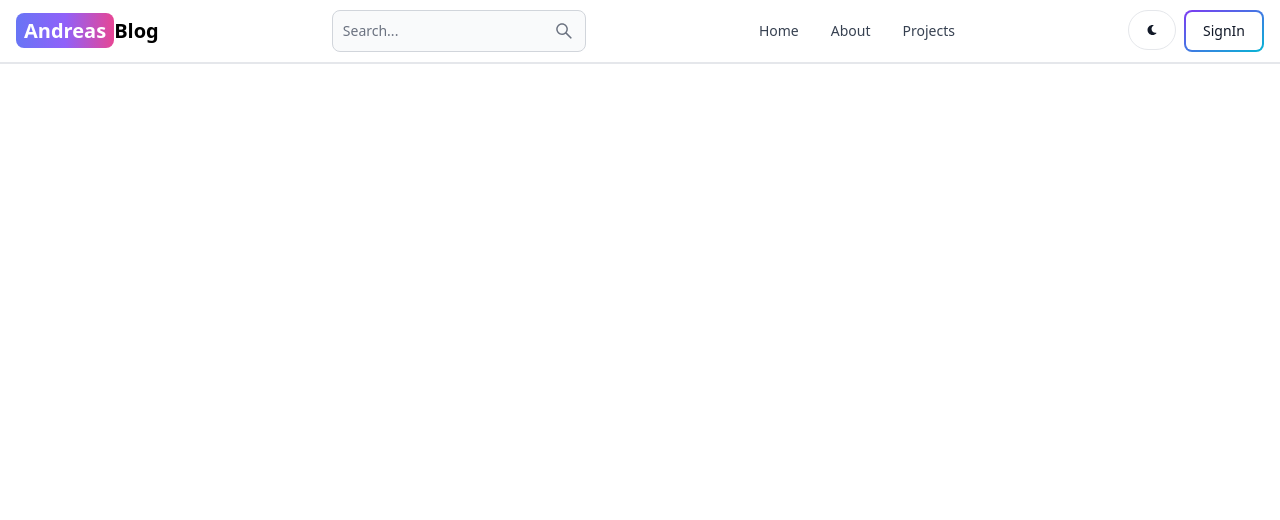
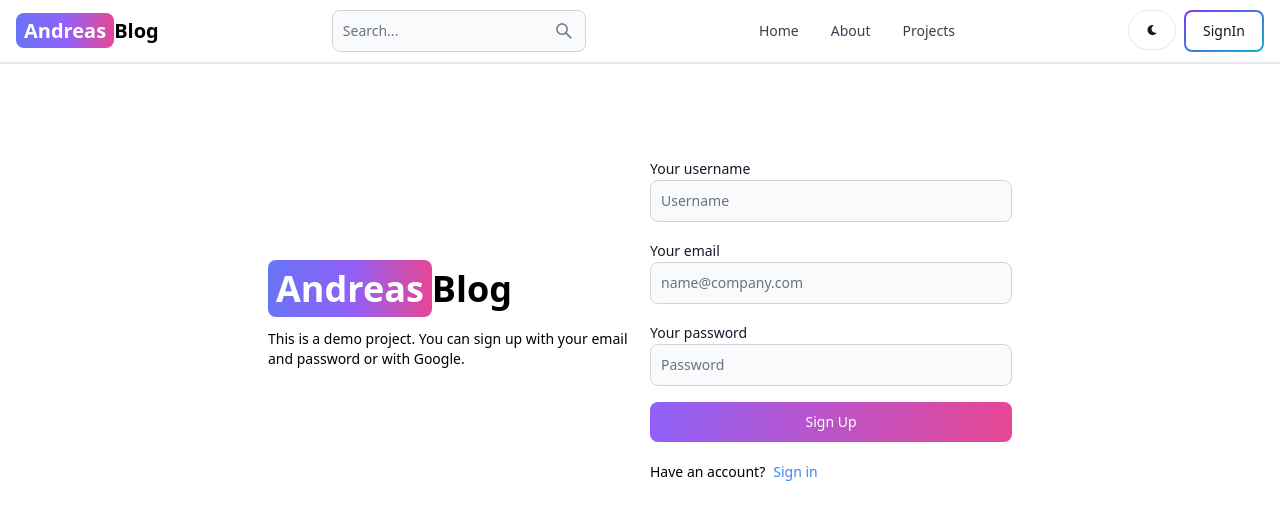
Before and after one commit to Andreaspkst/mern, a React (Vite) app in the folder client/: page /sign-up in a window 1280 px wide. Shown: the top 520 px of the page. Built offline with nearby package versions, Linux system fonts and the light colour scheme.

Commit message:
Complete Sign Up Page UI

```diff
--- a/client/src/App.jsx
+++ b/client/src/App.jsx
@@ -15,8 +15,8 @@
         <Routes>
             <Route path="/" element={<Home />}/>
             <Route path="/about" element={<About />}/>
-            <Route path="/signin" element={<SignIn />}/>
-            <Route path="/signup" element={<SignUp />}/>
+            <Route path="/sign-in" element={<SignIn />}/>
+            <Route path="/sign-up" element={<SignUp />}/>
             <Route path="/dashboard" element={<Dashboard />}/>
             <Route path="/projects" element={<Project />}/>
         </Routes>
--- a/client/src/pages/SignUp.jsx
+++ b/client/src/pages/SignUp.jsx
@@ -1,7 +1,61 @@
+import { Button, Label, TextInput } from 'flowbite-react'
 import React from 'react'
+import { Link } from 'react-router-dom'
 
 export default function SignUp() {
   return (
-    <div>SignUp</div>
+    <div className='min-h-screen mt-20'>
+      <div className="flex p-3 max-w-3xl mx-auto flex-col md:flex-row md:items-center gap-5">
+        {/* left */}
+        <div className="flex-1">
+        <Link to="/" className=' font-bold dark:text-white text-4xl'>
+            <span className='px-2 py-1 bg-gradient-to-r from-indigo-500 via-purple-500 to-pink-500 rounded-lg text-white'>Andreas</span>
+            Blog
+        </Link>
+        <p className='text-sm mt-5'>
+          This is a demo project. You can sign up with your email and password
+          or with Google.
+        </p>
+        </div>
+        {/* right */}
+        <div className="flex-1">
+          <form className='flex flex-col gap-4'>
+            <div>
+              <Label value='Your username'/>
+              <TextInput
+                type='text'
+                placeholder='Username'
+                id='username'
+              />
+            </div>
+            <div>
+              <Label value='Your email'/>
+              <TextInput
+                type='text'
+                placeholder='name@company.com'
+                id='email'
+              />
+            </div>
+            <div>
+              <Label value='Your password'/>
+              <TextInput
+                type='text'
+                placeholder='Password'
+                id='password'
+              />
+            </div>
+            <Button gradientDuoTone='purpleToPink' type='submit'>
+               Sign Up
+            </Button>
+          </form>
+          <div className="flex gap-2 text-sm mt-5">
+            <span>Have an account?</span>
+            <Link to='/sign-in' className='text-blue-500'>
+            Sign in
+            </Link>
+          </div>
+        </div>
+      </div>
+    </div>
   )
 }
```
